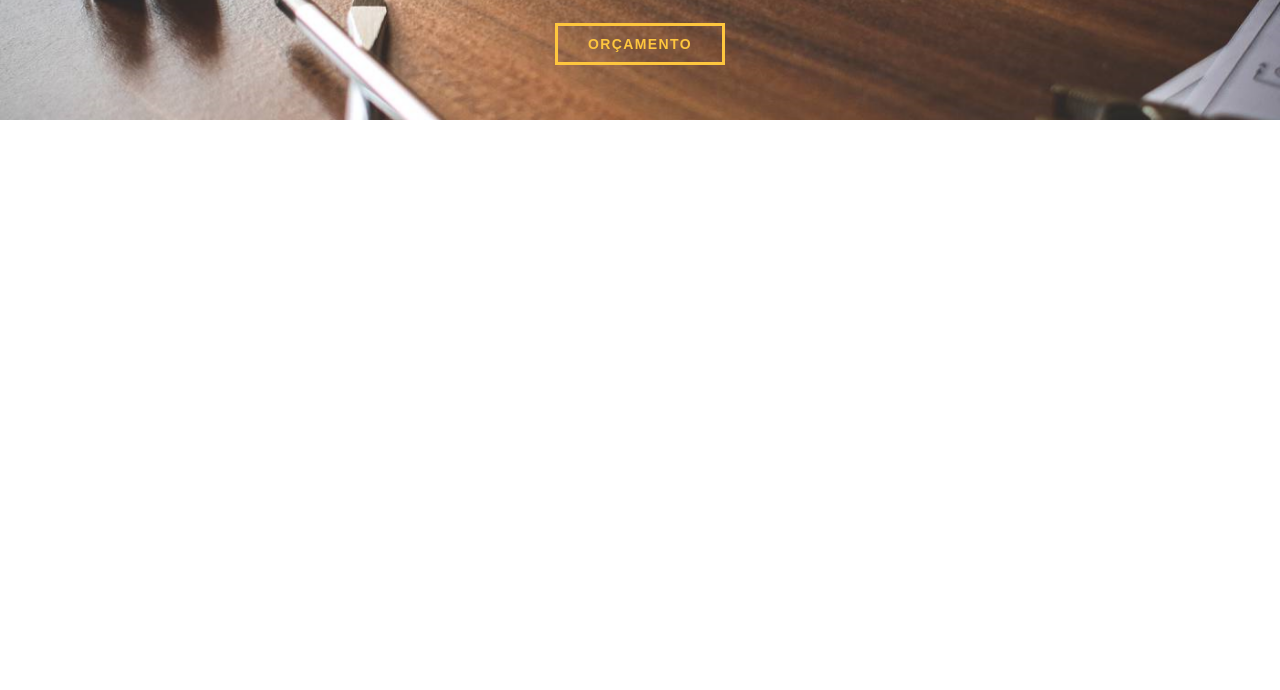
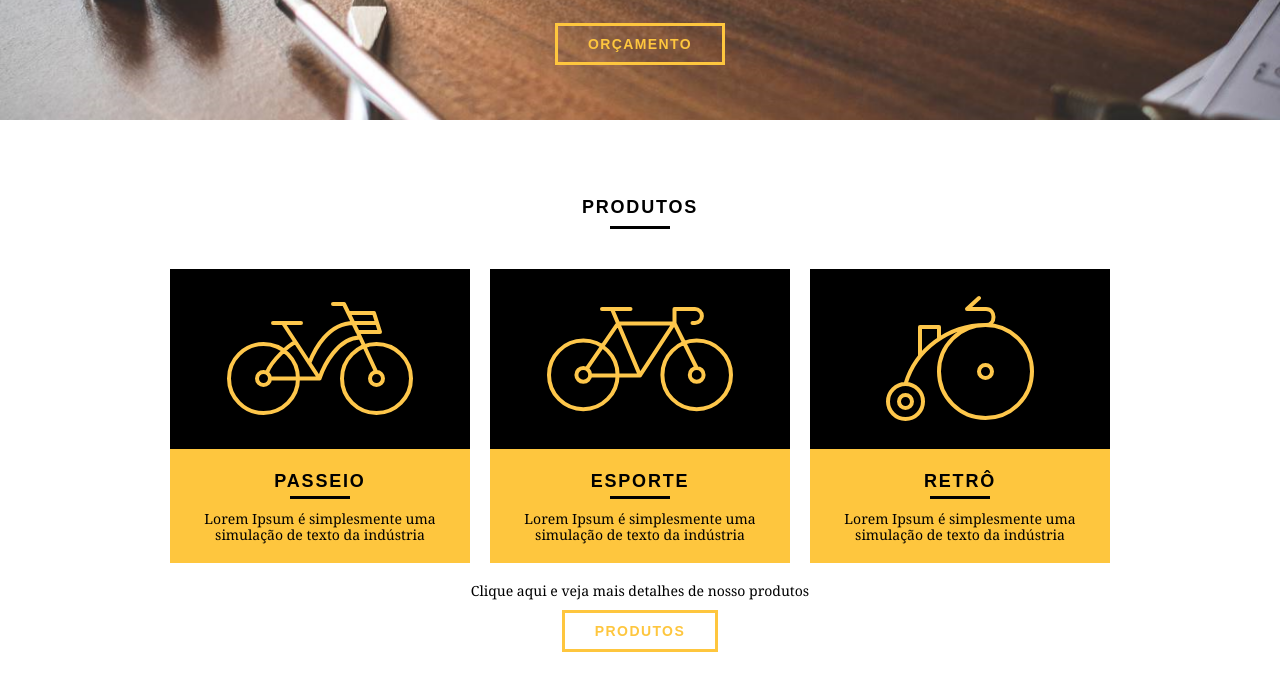
Before and after one commit to Gabriel-Vieiraa/site_bikcraft, a plain HTML site: page index.html in a window 1280 px wide. Shown: the part 318-1008 px from the top of the page. Before the commit the page ends 800 px from the top, so only its background shows below. Drawn offline with Linux system fonts and the light colour scheme.

Commit message:
produtos

```diff
--- a/css/style.css
+++ b/css/style.css
@@ -19,6 +19,42 @@ p {
   color: white;
   border: solid white;
 }
+.btn-preto {
+  border: 3px solid #fec63e;
+  padding: 10px 30px;
+  color: #fec63e;
+  font-size: 14px;
+  font-weight: bold;
+  line-height: 14px;
+  text-transform: uppercase;
+  letter-spacing: 0.1em;
+}
+
+.btn-preto:hover {
+  color: black;
+  border: solid black;
+}
+
+.subtitulo {
+  font-family: Arial, Helvetica, sans-serif;
+  font-weight: bold;
+  font-size: 18px;
+  text-transform: uppercase;
+  letter-spacing: 0.1em;
+  text-align: center;
+  color: black;
+  margin-bottom: 40px;
+}
+
+.subtitulo:after {
+  content: "";
+  display: block;
+  width: 60px;
+  height: 3px;
+  background-color: rgb(0, 0, 0);
+  margin: 8px auto;
+}
+
 /* Header */
 .header {
   position: fixed;
@@ -26,6 +62,7 @@ p {
   width: 100%;
   background-color: #fec63e; /*Amarelo*/
   padding: 10px;
+  z-index: 10;
 }
 
 .header_menu {
@@ -70,9 +107,6 @@ p {
   text-transform: uppercase;
 }
 
-.introducao .btn {
-}
-
 .quote-externo {
   max-width: 286px;
   margin: 0 auto;
@@ -105,3 +139,49 @@ p {
 body {
   font-family: Arial, Helvetica, sans-serif;
 }
+
+/* Produtos Home*/
+
+.produtos {
+  padding: 60px 0;
+}
+
+.produtos_lista li {
+  background: #fec63e;
+  text-align: center;
+}
+
+.produtos_lista h3 {
+  margin-top: 20px;
+  font-weight: bold;
+  font-size: 18px;
+  line-height: 25px;
+  text-transform: uppercase;
+  letter-spacing: 0.1em;
+}
+.produtos_lista h3::after {
+  content: "";
+  display: block;
+  width: 60px;
+  height: 3px;
+  background-color: rgb(0, 0, 0);
+  margin: 2px auto;
+}
+.produtos_icone {
+  background: black;
+  padding: 20px;
+}
+
+.produtos_lista p {
+  padding: 10px 20px 20px 20px;
+}
+
+.call {
+  text-align: center;
+  clear: both;
+  padding-top: 20px;
+}
+
+.call p {
+  margin-bottom: 25px;
+}
--- a/index.html
+++ b/index.html
@@ -43,6 +43,40 @@
 		</div>
 
 	</section>
+	<section class="container produtos">
+		<h2 class="subtitulo ">Produtos</h2>
+		<ul class="produtos_lista">
+
+			<li class="grid-1-3">
+				<div class="produtos_icone">
+					<img src="/img/produtos/passeio.svg" alt="Bikcraft Passeio">
+				</div>
+				<h3>Passeio</h3>
+				<p>Lorem Ipsum é simplesmente uma simulação de texto da indústria</p>
+			</li>
+
+			<li class="grid-1-3">
+				<div class="produtos_icone">
+					<img src="/img/produtos/esporte.svg" alt="Bikcraft Passeio">
+				</div>
+				<h3>Esporte</h3>
+				<p>Lorem Ipsum é simplesmente uma simulação de texto da indústria</p>
+			</li>
+
+			<li class="grid-1-3">
+				<div class="produtos_icone">
+					<img src="/img/produtos/retro.svg" alt="Bikcraft Passeio">
+				</div>
+				<h3>Retrô</h3>
+				<p>Lorem Ipsum é simplesmente uma simulação de texto da indústria</p>
+			</li>
+
+		</ul>
+		<div class="call">
+			<p>Clique aqui e veja mais detalhes de nosso produtos</p>
+			<a href="produtos.html" class="btn-preto">Produtos</a>
+		</div>
+	</section>
 </body>
 <footer>
 
```
